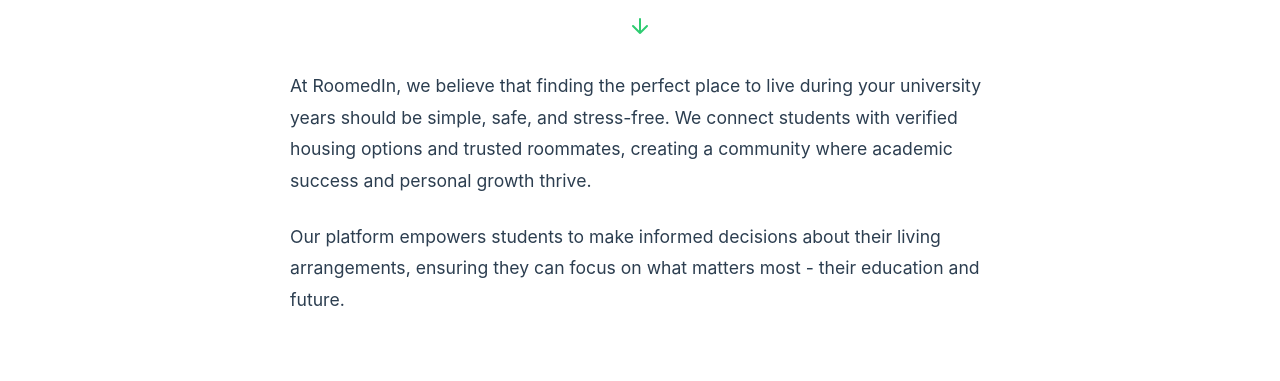
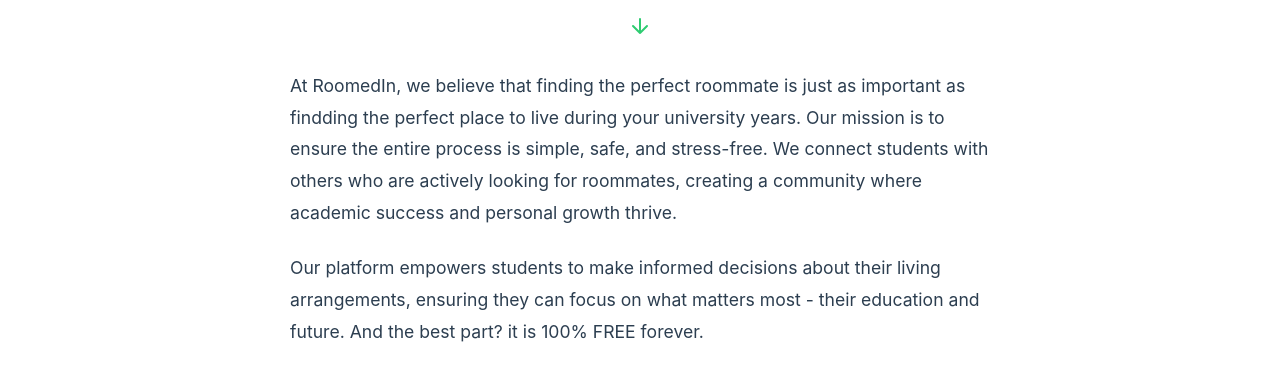
Before and after one commit to Meidad-T/RoomedIn, a React (Vite) app: page / in a window 1280 px wide. Shown: the part 946-1327 px from the top of the page. Built offline with nearby package versions, Linux system fonts and the light colour scheme.

Commit message:
Updated "Our Mission" Text
Made some small changes to the "About Us" section of the main page

```diff
--- a/src/components/Mission/Mission.jsx
+++ b/src/components/Mission/Mission.jsx
@@ -25,13 +25,13 @@
           </div>
           <div className="mission-description">
             <p>
-              At RoomedIn, we believe that finding the perfect place to live during your university years
-              should be simple, safe, and stress-free. We connect students with verified housing options
-              and trusted roommates, creating a community where academic success and personal growth thrive.
+              At RoomedIn, we believe that finding the perfect roommate is just as important as findding the perfect place to live during your university years.
+              Our mission is to ensure the entire process is simple, safe, and stress-free. We connect students with others who are actively looking for roommates,
+               creating a community where academic success and personal growth thrive.
             </p>
             <p>
               Our platform empowers students to make informed decisions about their living arrangements,
-              ensuring they can focus on what matters most - their education and future.
+              ensuring they can focus on what matters most - their education and future. And the best part? it is 100% FREE forever.
             </p>
           </div>
         </div>
```
